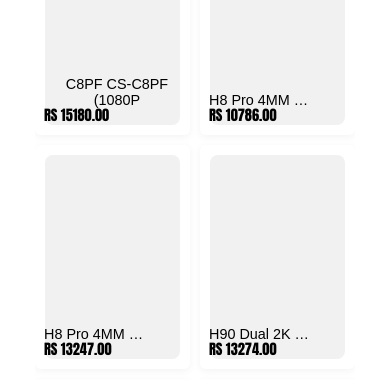
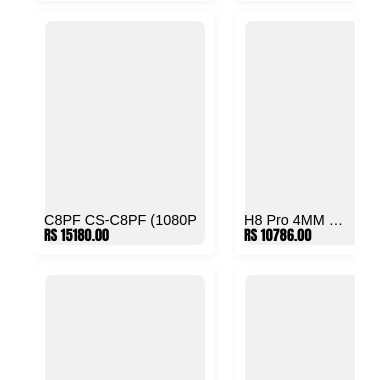
Before and after one commit to hitzz7/cctvnepal, a Django app: page /product/ in a window 390 px wide. Shown: the part 2419-2799 px from the top of the page. Run offline with Django 3.2, Linux system fonts and the light colour scheme; data comes from the database, SQL or seed files in the repository; some web fonts are replaced.

Commit message:
whataspp

```diff
--- a/templates/Warzone/product.html
+++ b/templates/Warzone/product.html
@@ -185,11 +185,13 @@
         grid-template-columns: repeat(2, 1fr); /* 2 products per row */
         gap: 10px; /* smaller gap */
         overflow-x:hidden;
+        overflow-y:hidden;
     }
 
     .card {
-        width: 100%; /* make card fit grid column */
-        box-sizing: border-box; /* include padding in width */
+        flex: 0 0 auto;
+        width: 10em; /* make card fit grid column */
+        /* include padding in width */
     }
 
     .card .image img {
```
